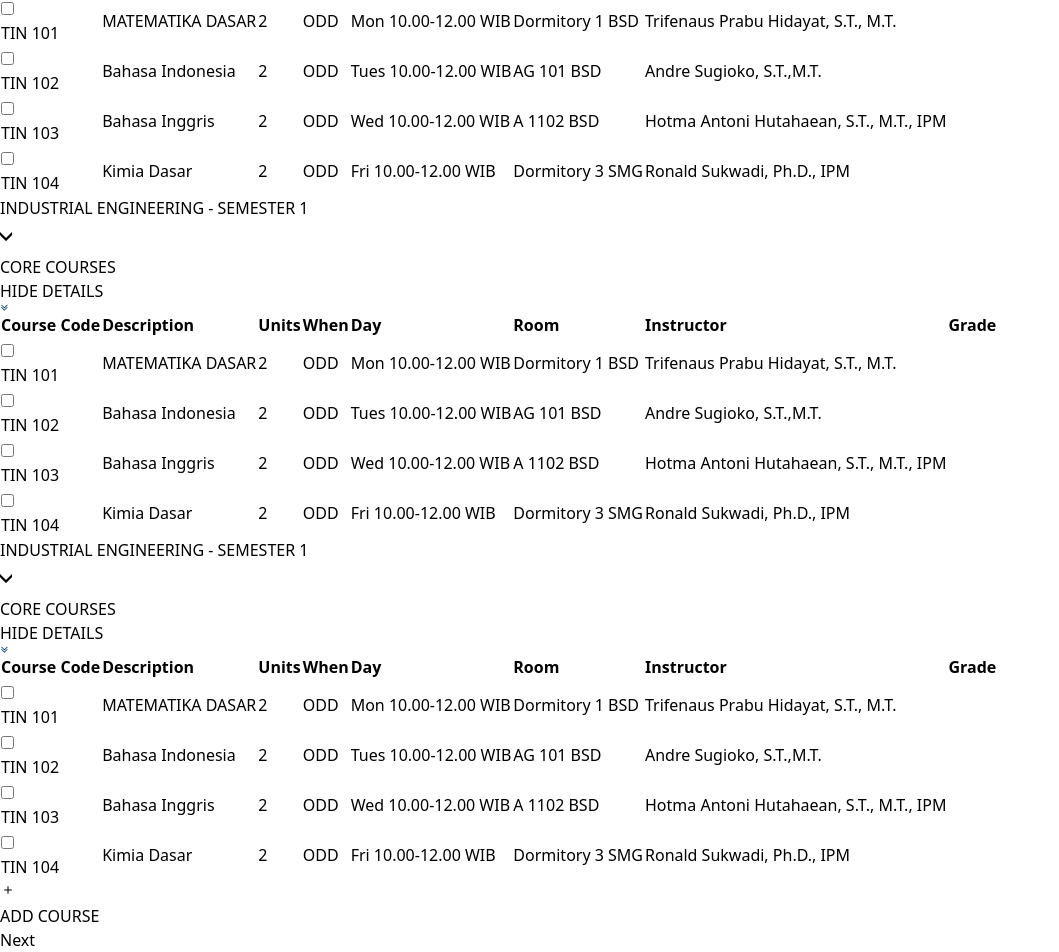
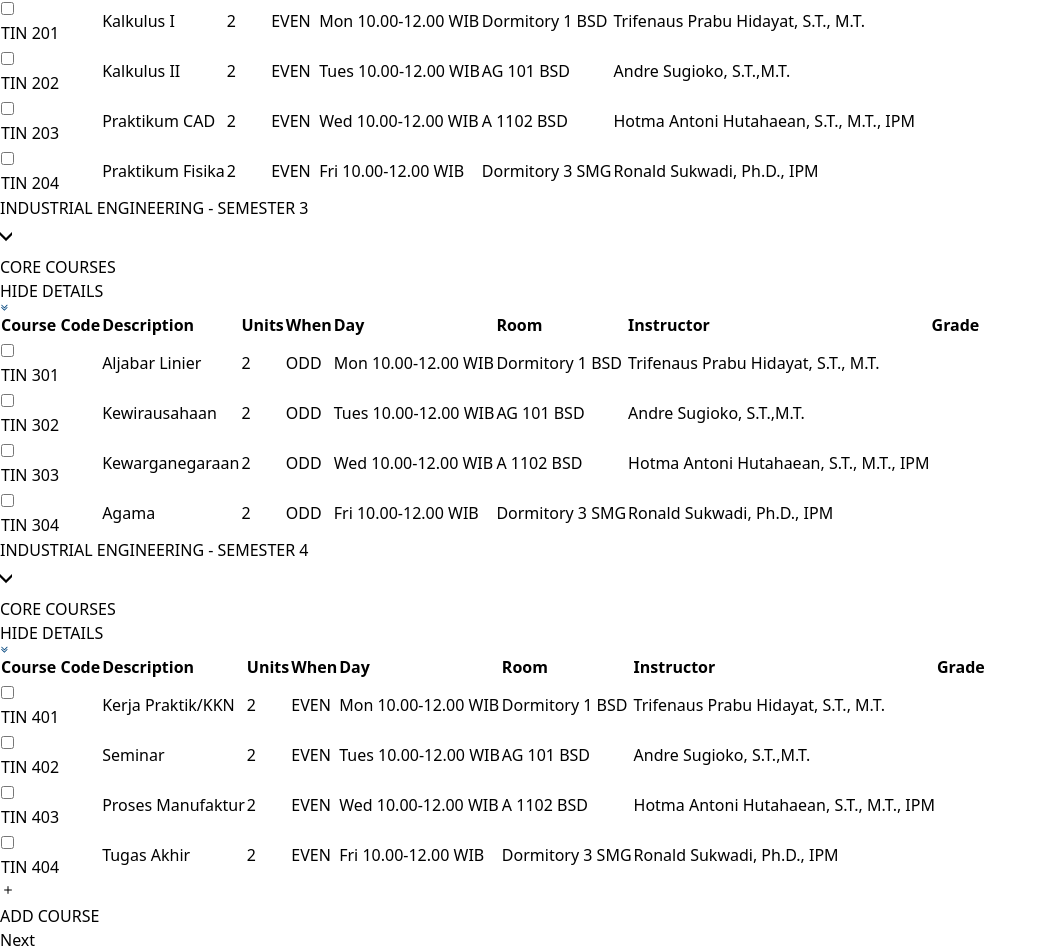
Before and after one commit to raihan2-byte/KrsAtmajaya, a React (Vite) app: page /krs in a window 1280 px wide. Shown: the part 4328-5280 px from the top of the page, without its empty margins (0-1059 px from the left). Built offline with nearby package versions, Linux system fonts and the light colour scheme.

Commit message:
fix course with different semester

```diff
--- a/src/components/krs/course.jsx
+++ b/src/components/krs/course.jsx
@@ -2,56 +2,13 @@ import React, { useState } from "react";
 import ExpandKrs from "../../assets/expand-krs.png";
 import ExpandHideDetails from "../../assets/expand-hidedetails.png";
 
-const CourseSem1 = [
-  {
-    CourseCode: "TIN 101",
-    Description: "MATEMATIKA DASAR",
-    Units: "2",
-    When: "ODD",
-    Day: "Mon 10.00-12.00 WIB",
-    Room: "Dormitory 1 BSD",
-    Instructor: "Trifenaus Prabu Hidayat, S.T., M.T.",
-    Grade: "",
-  },
-  {
-    CourseCode: "TIN 102",
-    Description: "Bahasa Indonesia",
-    Units: "2",
-    When: "ODD",
-    Day: "Tues 10.00-12.00 WIB",
-    Room: "AG 101 BSD",
-    Instructor: "Andre Sugioko, S.T.,M.T.",
-    Grade: "",
-  },
-  {
-    CourseCode: "TIN 103",
-    Description: "Bahasa Inggris",
-    Units: "2",
-    When: "ODD",
-    Day: "Wed 10.00-12.00 WIB",
-    Room: "A 1102 BSD",
-    Instructor: "Hotma Antoni Hutahaean, S.T., M.T., IPM",
-    Grade: "",
-  },
-  {
-    CourseCode: "TIN 104",
-    Description: "Kimia Dasar",
-    Units: "2",
-    When: "ODD",
-    Day: "Fri 10.00-12.00 WIB",
-    Room: "Dormitory 3 SMG",
-    Instructor: "Ronald Sukwadi, Ph.D., IPM",
-    Grade: "",
-  },
-];
-
-const course = () => {
-  const [CoreCoursesSem1, setCoreCoursesSem1] = useState(false);
+const Course = ({ courses, semester }) => {
+  const [showCourses, setShowCourses] = useState(false);
 
   return (
     <div className="text-[12px]">
       <div className="flex bg-[#D9D9D9] justify-between text-[12px] text-[#000000] font-bold">
-        <div className="px-8">INDUSTRIAL ENGINEERING - SEMESTER 1</div>
+        <div className="px-8">INDUSTRIAL ENGINEERING - SEMESTER {semester}</div>
       </div>
       <div className="dropdown w-full">
         <div className="flex justify-between items-center pl-8 pr-2 ">
@@ -59,7 +16,7 @@ const course = () => {
             <button
               className="text-black font-semibold py-1 items-center "
               onClick={() => {
-                setCoreCoursesSem1(!CoreCoursesSem1);
+                setShowCourses(!showCourses);
               }}
             >
               <div>
@@ -77,38 +34,26 @@ const course = () => {
         </div>
 
         <ul
-          className={`dropdown-menu  ${
-            CoreCoursesSem1 ? "block" : "hidden"
-          } bg-white text-black-700 `}
+          className={`dropdown-menu ${showCourses ? "block" : "hidden"} bg-white text-black-700 `}
         >
           <li className="flex justify-between items-center w-full"></li>
           <div className="px-8 my-2">
             <table className="border-[#888888] w-[90%] ">
               <thead className="border-[1px] border-black">
                 <tr className="text-left font-bold ">
-                  <th className="border-[1px] border-[#888888] pl-2">
-                    Course Code
-                  </th>
-                  <th className="border-[1px] border-[#888888] pl-2">
-                    Description
-                  </th>
+                  <th className="border-[1px] border-[#888888] pl-2">Course Code</th>
+                  <th className="border-[1px] border-[#888888] pl-2">Description</th>
                   <th className="border-[1px] border-[#888888] pl-2">Units</th>
                   <th className="border-[1px] border-[#888888] pl-2">When</th>
-                  <th className="border-[1px] border-[#888888] pl-2 text-center">
-                    Day
-                  </th>
-                  <th className="border-[1px] border-[#888888] pl-2 text-center">
-                    Room
-                  </th>
-                  <th className="border-[1px] border-[#888888] pl-2 text-center">
-                    Instructor
-                  </th>
+                  <th className="border-[1px] border-[#888888] pl-2 text-center">Day</th>
+                  <th className="border-[1px] border-[#888888] pl-2 text-center">Room</th>
+                  <th className="border-[1px] border-[#888888] pl-2 text-center">Instructor</th>
                   <th className="border-[1px] border-[#888888] pl-2">Grade</th>
                 </tr>
               </thead>
               <tbody className="border-[1px] border-[#888888] text-[12px]">
-                {CourseSem1.map((item, index) => (
-                  <tr className="border-[1px] border-[#888888]">
+                {courses.map((item, index) => (
+                  <tr key={index} className="border-[1px] border-[#888888]">
                     <td className="border-[1px] border-[#888888] pl-2">
                       <div className="flex gap-2 items-center">
                         <div>
@@ -116,33 +61,19 @@ const course = () => {
                             id="default-checkbox"
                             type="checkbox"
                             value=""
-                            className="w-4 h-4 flex items-center text-blue-600 bg-gray-100 border-gray-300 rounded  dark:bg-gray-700 dark:border-gray-600"
+                            className="w-4 h-4 flex items-center text-blue-600 bg-gray-100 border-gray-300 rounded dark:bg-gray-700 dark:border-gray-600"
                           />
                         </div>
                         <div>{item.CourseCode}</div>
                       </div>
                     </td>
-                    <td className="border-[1px] border-[#888888] pl-2">
-                      {item.Description}
-                    </td>
-                    <td className="border-[1px] border-[#888888] pl-2">
-                      {item.Units}
-                    </td>
-                    <td className="border-[1px] border-[#888888] pl-2">
-                      {item.When}
-                    </td>
-                    <td className="border-[1px] border-[#888888] pl-2">
-                      {item.Day}
-                    </td>
-                    <td className="border-[1px] border-[#888888] pl-2">
-                      {item.Room}
-                    </td>
-                    <td className="border-[1px] border-[#888888] pl-2">
-                      {item.Instructor}
-                    </td>
-                    <td className="border-[1px] border-[#888888] pl-2">
-                      {item.Grade}
-                    </td>
+                    <td className="border-[1px] border-[#888888] pl-2">{item.Description}</td>
+                    <td className="border-[1px] border-[#888888] pl-2">{item.Units}</td>
+                    <td className="border-[1px] border-[#888888] pl-2">{item.When}</td>
+                    <td className="border-[1px] border-[#888888] pl-2">{item.Day}</td>
+                    <td className="border-[1px] border-[#888888] pl-2">{item.Room}</td>
+                    <td className="border-[1px] border-[#888888] pl-2">{item.Instructor}</td>
+                    <td className="border-[1px] border-[#888888] pl-2">{item.Grade}</td>
                   </tr>
                 ))}
               </tbody>
@@ -154,4 +85,4 @@ const course = () => {
   );
 };
 
-export default course;
+export default Course;
--- a/src/components/krs/krs.jsx
+++ b/src/components/krs/krs.jsx
@@ -4,6 +4,179 @@ import ExpandCourses from "../../assets/expand-krs.png";
 import { IoIosAdd } from "react-icons/io";
 
 import AddIcon from "../../assets/add.png"
+
+const CourseSem1 = [
+  {
+    CourseCode: "TIN 101",
+    Description: "MATEMATIKA DASAR",
+    Units: "2",
+    When: "ODD",
+    Day: "Mon 10.00-12.00 WIB",
+    Room: "Dormitory 1 BSD",
+    Instructor: "Trifenaus Prabu Hidayat, S.T., M.T.",
+    Grade: "",
+  },
+  {
+    CourseCode: "TIN 102",
+    Description: "Bahasa Indonesia",
+    Units: "2",
+    When: "ODD",
+    Day: "Tues 10.00-12.00 WIB",
+    Room: "AG 101 BSD",
+    Instructor: "Andre Sugioko, S.T.,M.T.",
+    Grade: "",
+  },
+  {
+    CourseCode: "TIN 103",
+    Description: "Bahasa Inggris",
+    Units: "2",
+    When: "ODD",
+    Day: "Wed 10.00-12.00 WIB",
+    Room: "A 1102 BSD",
+    Instructor: "Hotma Antoni Hutahaean, S.T., M.T., IPM",
+    Grade: "",
+  },
+  {
+    CourseCode: "TIN 104",
+    Description: "Kimia Dasar",
+    Units: "2",
+    When: "ODD",
+    Day: "Fri 10.00-12.00 WIB",
+    Room: "Dormitory 3 SMG",
+    Instructor: "Ronald Sukwadi, Ph.D., IPM",
+    Grade: "",
+  },
+];
+
+const CourseSem2 = [
+  {
+    CourseCode: "TIN 201",
+    Description: "Kalkulus I",
+    Units: "2",
+    When: "EVEN",
+    Day: "Mon 10.00-12.00 WIB",
+    Room: "Dormitory 1 BSD",
+    Instructor: "Trifenaus Prabu Hidayat, S.T., M.T.",
+    Grade: "",
+  },
+  {
+    CourseCode: "TIN 202",
+    Description: "Kalkulus II",
+    Units: "2",
+    When: "EVEN",
+    Day: "Tues 10.00-12.00 WIB",
+    Room: "AG 101 BSD",
+    Instructor: "Andre Sugioko, S.T.,M.T.",
+    Grade: "",
+  },
+  {
+    CourseCode: "TIN 203",
+    Description: "Praktikum CAD",
+    Units: "2",
+    When: "EVEN",
+    Day: "Wed 10.00-12.00 WIB",
+    Room: "A 1102 BSD",
+    Instructor: "Hotma Antoni Hutahaean, S.T., M.T., IPM",
+    Grade: "",
+  },
+  {
+    CourseCode: "TIN 204",
+    Description: "Praktikum Fisika",
+    Units: "2",
+    When: "EVEN",
+    Day: "Fri 10.00-12.00 WIB",
+    Room: "Dormitory 3 SMG",
+    Instructor: "Ronald Sukwadi, Ph.D., IPM",
+    Grade: "",
+  },
+];
+
+const CourseSem3 = [
+  {
+    CourseCode: "TIN 301",
+    Description: "Aljabar Linier",
+    Units: "2",
+    When: "ODD",
+    Day: "Mon 10.00-12.00 WIB",
+    Room: "Dormitory 1 BSD",
+    Instructor: "Trifenaus Prabu Hidayat, S.T., M.T.",
+    Grade: "",
+  },
+  {
+    CourseCode: "TIN 302",
+    Description: "Kewirausahaan",
+    Units: "2",
+    When: "ODD",
+    Day: "Tues 10.00-12.00 WIB",
+    Room: "AG 101 BSD",
+    Instructor: "Andre Sugioko, S.T.,M.T.",
+    Grade: "",
+  },
+  {
+    CourseCode: "TIN 303",
+    Description: "Kewarganegaraan",
+    Units: "2",
+    When: "ODD",
+    Day: "Wed 10.00-12.00 WIB",
+    Room: "A 1102 BSD",
+    Instructor: "Hotma Antoni Hutahaean, S.T., M.T., IPM",
+    Grade: "",
+  },
+  {
+    CourseCode: "TIN 304",
+    Description: "Agama",
+    Units: "2",
+    When: "ODD",
+    Day: "Fri 10.00-12.00 WIB",
+    Room: "Dormitory 3 SMG",
+    Instructor: "Ronald Sukwadi, Ph.D., IPM",
+    Grade: "",
+  },
+];
+
+const CourseSem4 = [
+  {
+    CourseCode: "TIN 401",
+    Description: "Kerja Praktik/KKN",
+    Units: "2",
+    When: "EVEN",
+    Day: "Mon 10.00-12.00 WIB",
+    Room: "Dormitory 1 BSD",
+    Instructor: "Trifenaus Prabu Hidayat, S.T., M.T.",
+    Grade: "",
+  },
+  {
+    CourseCode: "TIN 402",
+    Description: "Seminar",
+    Units: "2",
+    When: "EVEN",
+    Day: "Tues 10.00-12.00 WIB",
+    Room: "AG 101 BSD",
+    Instructor: "Andre Sugioko, S.T.,M.T.",
+    Grade: "",
+  },
+  {
+    CourseCode: "TIN 403",
+    Description: "Proses Manufaktur",
+    Units: "2",
+    When: "EVEN",
+    Day: "Wed 10.00-12.00 WIB",
+    Room: "A 1102 BSD",
+    Instructor: "Hotma Antoni Hutahaean, S.T., M.T., IPM",
+    Grade: "",
+  },
+  {
+    CourseCode: "TIN 404",
+    Description: "Tugas Akhir",
+    Units: "2",
+    When: "EVEN",
+    Day: "Fri 10.00-12.00 WIB",
+    Room: "Dormitory 3 SMG",
+    Instructor: "Ronald Sukwadi, Ph.D., IPM",
+    Grade: "",
+  },
+];
+
 
 const krs = () => {
   const [OpenAllCourses, setOpenAllCourses] = useState(false);
@@ -12,9 +185,9 @@ const krs = () => {
     <div className="w-full">
       <div className="dropdown w-full">
         <div className="flex py-2 pl-4 bg-[#D9D9D9] justify-between text-[12px] text-[#000000] font-bold">
-          <div className="flex items-center gap-3 ">
+          <div className="flex items-center gap-3">
             <button
-              className="text-black font-semibold py-1 items-center "
+              className="text-black font-semibold py-1 items-center"
               onClick={() => {
                 setOpenAllCourses(!OpenAllCourses);
               }}
@@ -23,26 +196,22 @@ const krs = () => {
                 <img src={ExpandCourses} alt="" />
               </div>
             </button>
-            <div className="">S1 - INDUSTRIAL ENGINEERING</div>
+            <div>S1 - INDUSTRIAL ENGINEERING</div>
           </div>
           <div className="px-2">Not Satisfied</div>
         </div>
-        <ul
-          className={`dropdown-menu  ${
-            OpenAllCourses ? "block" : "hidden"
-          } bg-white text-black-700 `}
-        >
+        <ul className={`dropdown-menu ${OpenAllCourses ? "block" : "hidden"} bg-white text-black-700`}>
           <li className="flex justify-between items-center w-full">
             <div className="flex items-center px-10 py-2 justify-between w-full">
-              <div className="flex items-center   ">
+              <div className="flex items-center">
                 <input
                   id="default-checkbox"
                   type="checkbox"
                   value=""
-                  className="w-4 h-4 text-blue-600 bg-gray-100 border-gray-300 rounded  dark:bg-gray-700 dark:border-gray-600"
+                  className="w-4 h-4 text-blue-600 bg-gray-100 border-gray-300 rounded dark:bg-gray-700 dark:border-gray-600"
                 />
                 <label
-                  for="default-checkbox"
+                  htmlFor="default-checkbox"
                   className="ms-2 text-sm font-medium text-gray-900 dark:text-gray-300"
                 >
                   Select All
@@ -58,17 +227,17 @@ const krs = () => {
               </div>
             </div>
           </li>
-          <li className=" justify-between items-center w-full">
-            <Course />
+          <li className="justify-between items-center w-full">
+            <Course courses={CourseSem1} semester={1} />
           </li>
-          <li className=" justify-between items-center w-full">
-            <Course />
+          <li className="justify-between items-center w-full">
+            <Course courses={CourseSem2} semester={2} />
           </li>
-          <li className=" justify-between items-center w-full">
-            <Course />
+          <li className="justify-between items-center w-full">
+            <Course courses={CourseSem3} semester={3} />
           </li>
-          <li className=" justify-between items-center w-full">
-            <Course />
+          <li className="justify-between items-center w-full">
+            <Course courses={CourseSem4} semester={4} />
           </li>
         </ul>
       </div>
```
